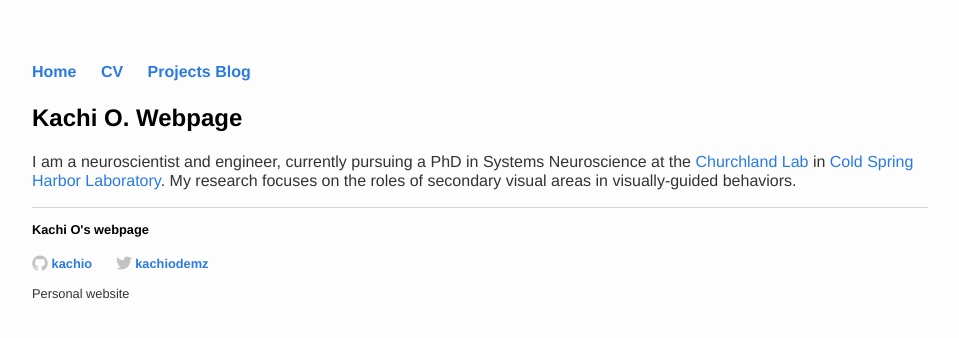
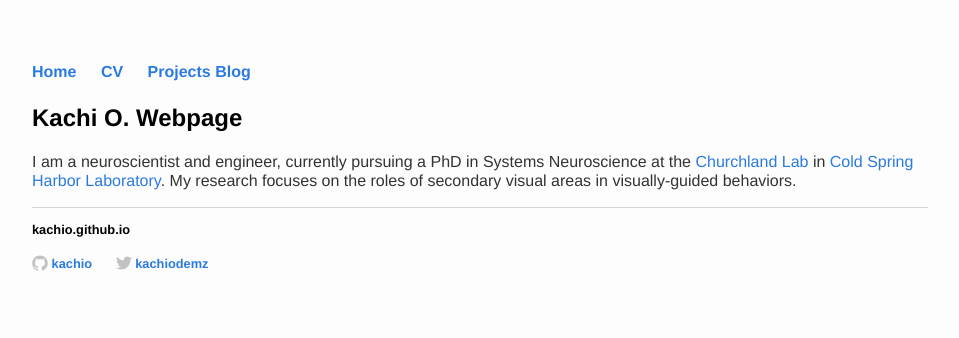
Before and after one commit to kachiO/kachio.github.io, a Jekyll site: the page built from index.html, in a window 1280 px wide. Shown: the top 338 px of the page, without its empty margins (160-1119 px from the left). Built offline with Jekyll 4.4.1, drawn with Linux system fonts in a browser that asks for light colours.

Commit message:
Update _config.yml

```diff
--- a/_config.yml
+++ b/_config.yml
@@ -1,8 +1,8 @@
 
 # Site settings
-title: Kachi O's webpage
+title:
 email:
-description: "Personal website"
+description:
 baseurl: ""
 url: "http://kachio.github.io"
 github_username:  kachio
```
